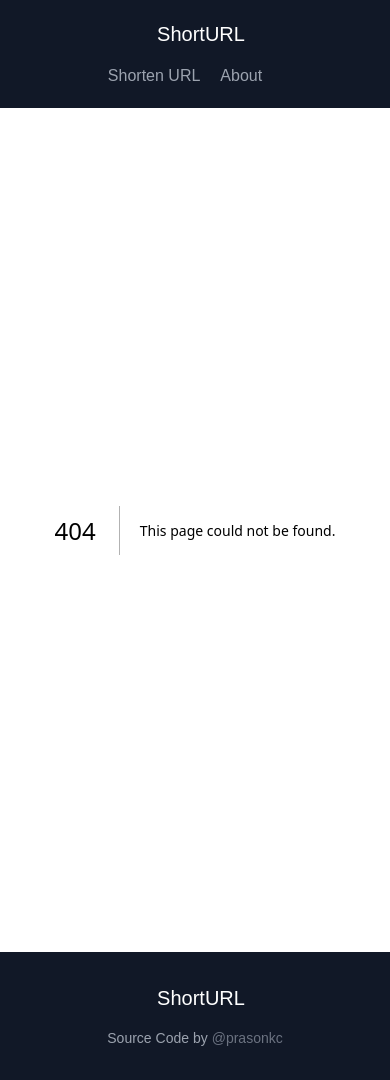
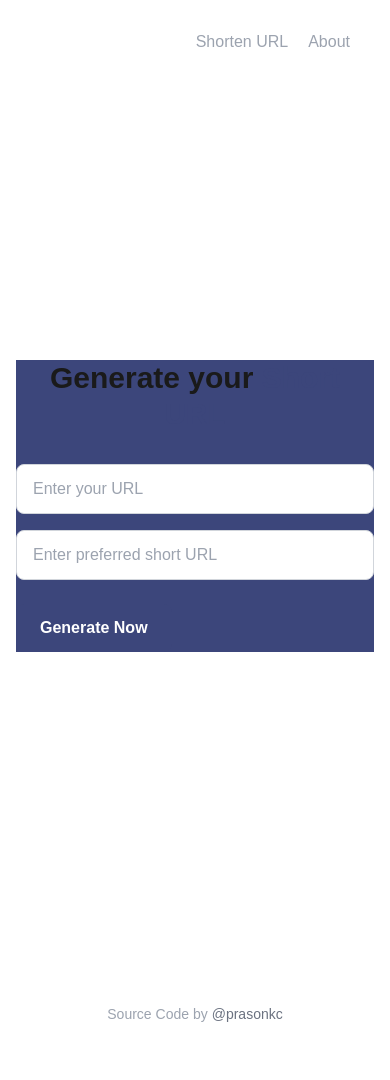
Before and after one commit to prasonkc/QuickLinky, a Next.js app: page /generate in a window 390 px wide. Before the commit this address had no page. After the commit the page ends 1056 px from the top, so only its background shows below. Built offline with nearby package versions, Linux system fonts and the light colour scheme.

Commit message:
optimized responsiveness and homepage

```diff
--- a/app/components/Footer.js
+++ b/app/components/Footer.js
@@ -2,17 +2,16 @@ import React from "react";
 
 const Footer = () => {
   return (
-    <div>
-      <footer class="text-gray-400 bg-gray-900 body-font">
-        <div class="container px-5 py-8 mx-auto flex items-center sm:flex-row flex-col">
-          <a class="flex title-font font-medium items-center md:justify-start justify-center text-white">
-            <span class="ml-3 text-xl">ShortURL</span>
+      <footer className="text-gray-400 body-font w-full mt-auto">
+        <div className="container px-5 py-8 mx-auto flex items-center sm:flex-row flex-col">
+          <a className="flex title-font font-medium items-center md:justify-start justify-center text-white">
+            <span className="ml-3 text-xl">ShortURL</span>
           </a>
-          <p class="text-sm text-gray-400 sm:ml-4 sm:pl-4 sm:border-l-2 sm:border-gray-800 sm:py-2 sm:mt-0 mt-4">
+          <p className="text-sm text-gray-400 sm:ml-4 sm:pl-4 sm:border-l-2 sm:border-gray-800 sm:py-2 sm:mt-0 mt-4">
              Source Code by
             <a
               href="https://github.com/prasonkc/ShortURL"
-              class="text-gray-500 ml-1"
+              className="text-gray-500 ml-1"
               target="_blank"
               rel="noopener noreferrer"
             >
@@ -21,7 +20,6 @@ const Footer = () => {
           </p>
         </div>
       </footer>
-    </div>
   );
 };
 
--- a/app/components/Navbar.js
+++ b/app/components/Navbar.js
@@ -4,14 +4,14 @@ import Link from "next/link";
 const Navbar = () => {
   return (
     <div>
-      <header className="text-gray-400 bg-gray-900 body-font">
-        <div className="container mx-auto flex flex-wrap p-5 flex-col md:flex-row items-center">
+      <header className="text-gray-400 body-font">
+        <div className="container mx-auto flex flex-wrap p-5 items-center justify-between">
           <Link href={"/"} className="flex title-font font-medium items-center text-white mb-4 md:mb-0">
             <span className="ml-3 text-xl">ShortURL</span>
           </Link>
           <nav className="md:ml-auto flex flex-wrap items-center text-base justify-center">
-            <Link className="mr-5 hover:text-white" href={"/generate"}>Shorten URL</Link>
-            <Link className="mr-5 hover:text-white" href={"/about"}>About</Link>
+            <Link className="mr-5 hover:text-white hover:border-b-2 border-foreground" href={"/generate"}>Shorten URL</Link>
+            <Link className="mr-5 hover:text-white hover:border-b-2 border-foreground" href={"/about"}>About</Link>
           </nav>
         </div>
       </header>
--- /dev/null
+++ b/app/generate/page.js
@@ -0,0 +1,41 @@
+"use client";
+import React from "react";
+
+const Generate = () => {
+  const handleGenerate = (e) => {
+    console.log("Generate")
+  }
+
+  return (
+    <div className="flex flex-col items-center justify-center min-h-screen px-4 sm:px-6 bg-background text-foreground">
+      <div className="bg-primary">
+        <h2 className="text-3xl sm:text-4xl font-extrabold mb-8 text-center">
+        Generate your <span className="text-primary">Short URL</span>
+      </h2>
+
+      <div className="flex flex-col sm:flex-row gap-4 w-full max-w-xl">
+        <input
+          type="text"
+          placeholder="Enter your URL"
+          className="flex-1 px-4 py-3 rounded-lg border border-gray-300 focus:ring-2 focus:ring-primary focus:outline-none"
+        />
+
+        <input
+          type="text"
+          placeholder="Enter preferred short URL"
+          className="flex-1 px-4 py-3 rounded-lg border border-gray-300 focus:ring-2 focus:ring-secondary focus:outline-none"
+        />
+      </div>
+
+      <button
+        onClick={handleGenerate}
+        className="mt-6 bg-primary text-white px-6 py-3 rounded-lg font-semibold hover:bg-secondary transition-colors"
+      >
+        Generate Now
+      </button>
+      </div>
+    </div>
+  );
+};
+
+export default Generate;
--- a/app/globals.css
+++ b/app/globals.css
@@ -17,7 +17,7 @@
   :root {
     --background: #1C1C2E;
     --foreground: #E2E6FF;
-    --primary: #6E8CFB;
+    --primary: #333c4b;
     --secondary: #A9B4FF;
     --muted: #2A2A40;
     --muted-foreground: #999999;
--- a/app/layout.js
+++ b/app/layout.js
@@ -1,14 +1,11 @@
-import { Geist, Geist_Mono } from "next/font/google";
 import "./globals.css";
 import Navbar from "./components/Navbar";
 import Footer from "./components/Footer";
-const geistSans = Geist({
-  variable: "--font-geist-sans",
-  subsets: ["latin"],
-});
+import { Poppins } from "next/font/google";
 
-const geistMono = Geist_Mono({
-  variable: "--font-geist-mono",
+const poppins = Poppins({
+  variable: "--font-poppins",
+  weight: ["400", "500", "700"],
   subsets: ["latin"],
 });
 
@@ -21,7 +18,7 @@ export default function RootLayout({ children }) {
   return (
     <html lang="en">
       <body
-        className={`${geistSans.variable} ${geistMono.variable} antialiased`}
+        className={`${poppins.variable} antialiased`}
       >
         <Navbar />
         {children}
--- /dev/null
+++ b/app/not-found.js
@@ -0,0 +1,12 @@
+"use client"
+
+export default function NotFound() {
+  return (
+    <div className="flex flex-col items-center justify-center min-h-screen bg-background text-foreground px-6 text-center">
+      <h1 className="text-6xl font-extrabold mb-4">404</h1>
+      <p className="text-xl text-muted-foreground mb-6">
+        Oops! The page you’re looking for doesn’t exist.
+      </p>
+    </div>
+  )
+}
--- a/app/page.js
+++ b/app/page.js
@@ -1,7 +1,22 @@
+"use client"
 import Image from "next/image";
+import { useRouter } from "next/navigation"
 
 export default function Home() {
+  const router = useRouter();
   return (
-    <div></div>
+    <div className="flex flex-col items-center justify-center min-h-screen bg-background text-foreground px-6 text-center">
+      <h1 className="text-4xl sm:text-5xl md:text-6xl font-extrabold mb-6 leading-tight">
+        Shorten Your <span className="text-primary">URL</span>{" "}
+        <span className="text-secondary">NOW</span>
+      </h1>
+      <p className="text-muted-foreground text-lg sm:text-xl mb-8 max-w-xl">
+        Transform long, messy links into neat, shareable URLs in seconds. Fast,
+        simple, and free.
+      </p>
+      <button onClick={() => {router.push("/generate")}} className="bg-primary text-white px-6 py-3 rounded-lg text-lg font-semibold hover:bg-secondary transition-colors">
+        Get Started
+      </button>
+    </div>
   );
 }
```
